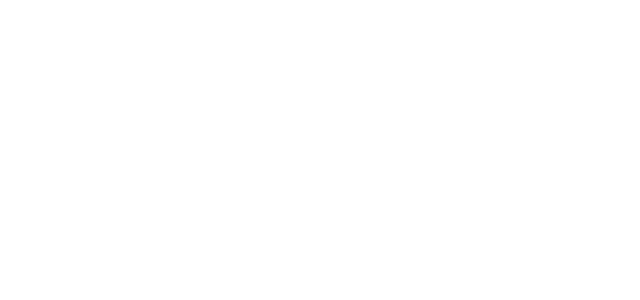
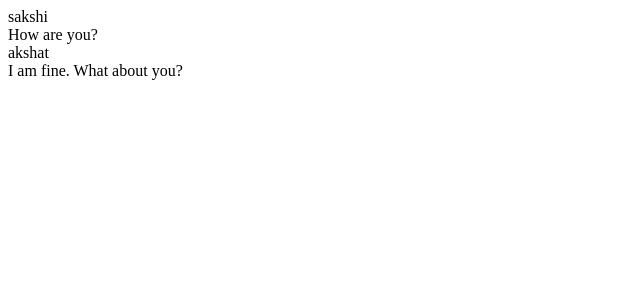
Before and after one commit to Sakshisrivastava413/Chat-Application, a React (Create React App) app: page / in a window 1280 px wide. Shown: the top 300 px of the page, without its empty margins (0-640 px from the left). Built offline with nearby package versions, Linux system fonts and the light colour scheme.

Commit message:
testing with dummy data

```diff
--- a/src/App.js
+++ b/src/App.js
@@ -3,6 +3,8 @@
 import NewRoomForm from "./components/NewRoomForm";
 import RoomList from "./components/RoomList";
 import SendMessageFrom from "./components/SendMessageFrom";
+
+
 
 class App extends Component {
 
--- a/src/components/MessageList.js
+++ b/src/components/MessageList.js
@@ -1,11 +1,32 @@
 import React, { Component } from 'react'
 
+const DUMMY_DATA = [
+  {
+    senderId: "sakshi",
+    text: "How are you?"
+  },
+  {
+    senderId: "akshat",
+    text: "I am fine. What about you?"
+  }
+]
 
 export default class MessageList extends Component {
 
   render() {
     return (
       <div>
+        <div className="message-list">
+        {DUMMY_DATA.map((message, index) => {
+          return (
+            <div key={index}>
+              <div>{message.senderId}</div>
+              <div>{message.text}</div>
+
+            </div>
+          )
+        })}
+      </div>
       </div>
     )
   }
```
